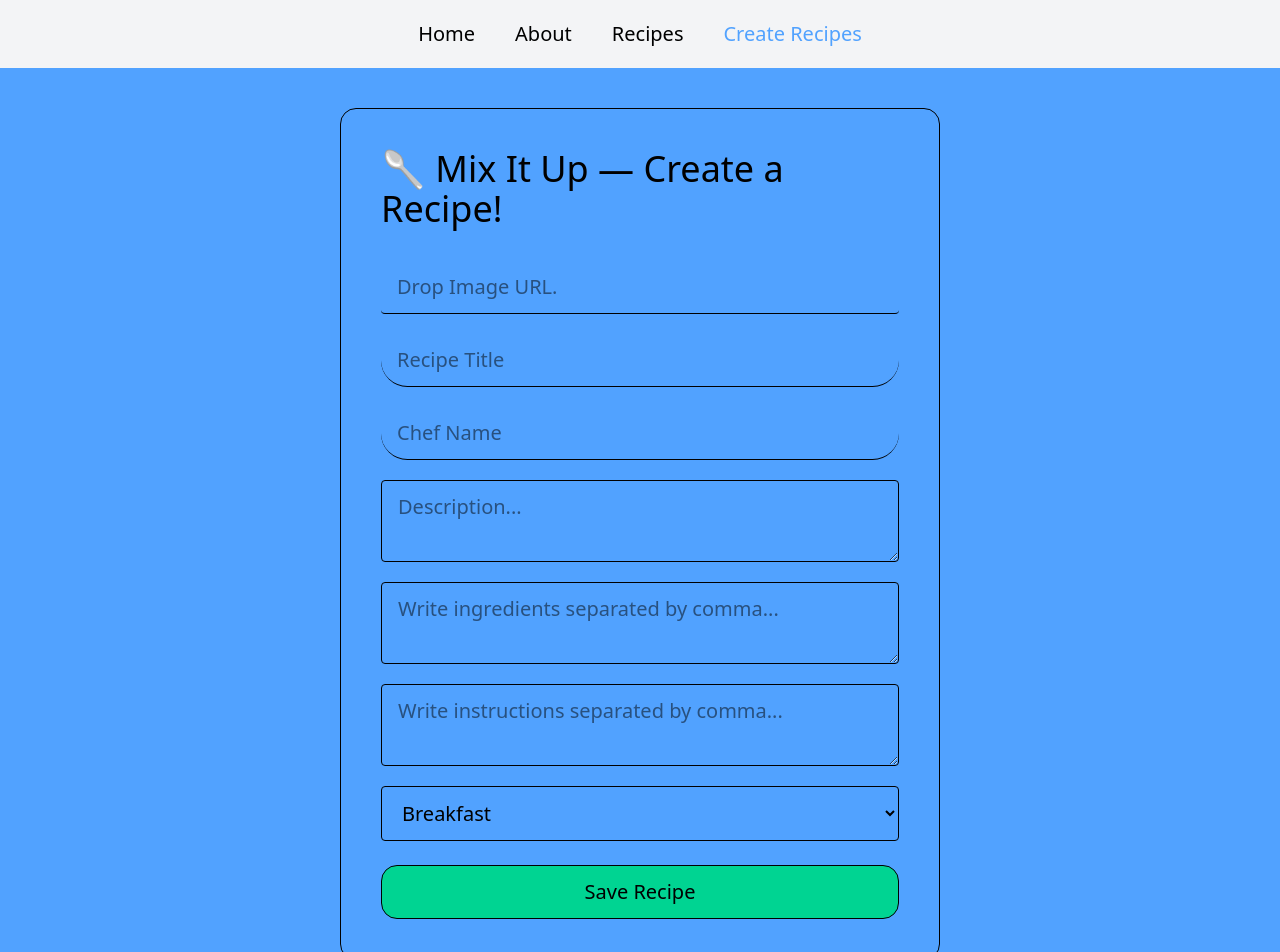
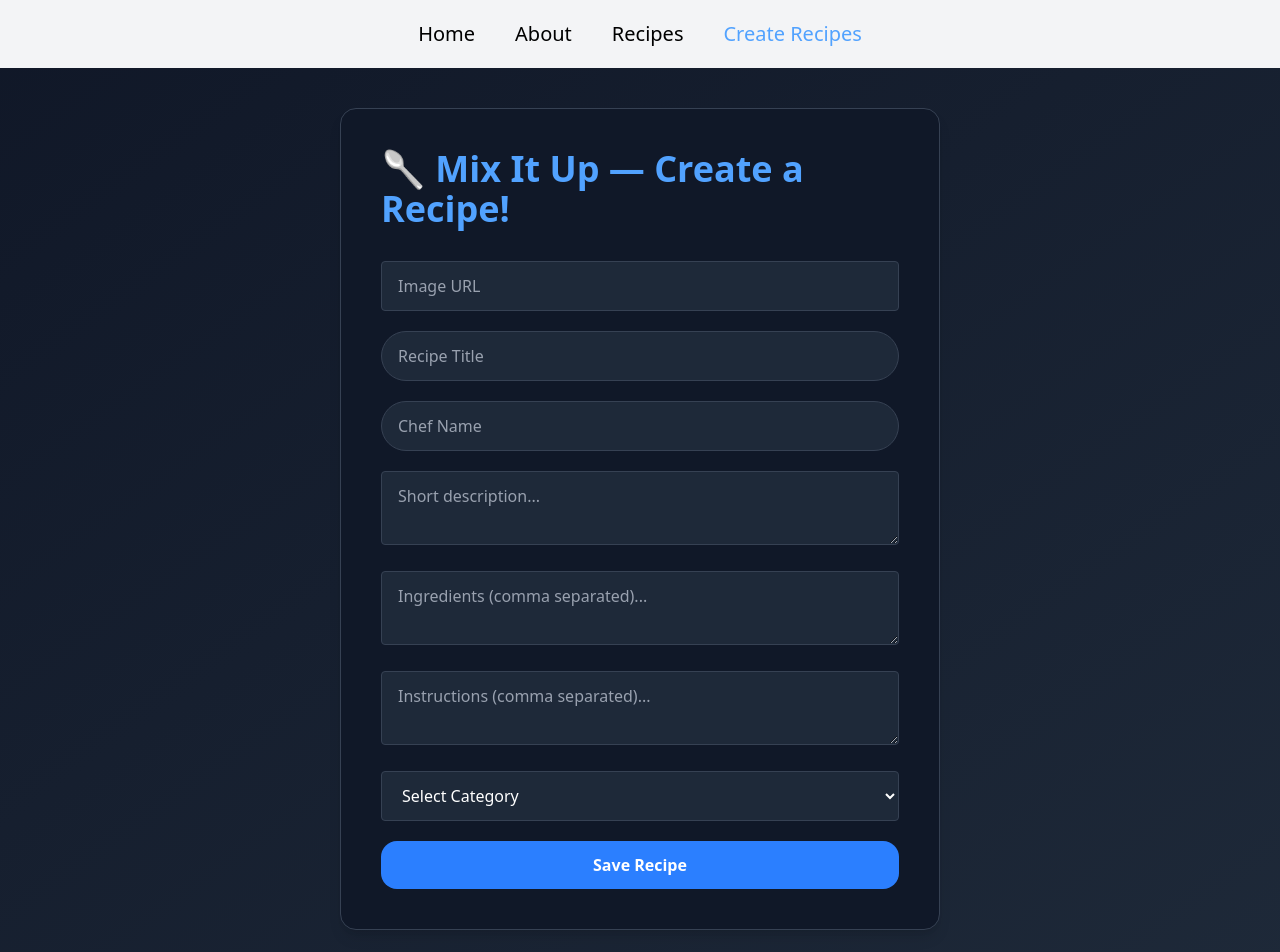
Before and after one commit to Krunal022/RecipeKeeper, a React (Vite) app: page /create-recipes in a window 1280 px wide. Shown: the top 952 px of the page. Built offline with nearby package versions, Linux system fonts and the light colour scheme.

Commit message:
final UI cleanup · dark theme, polished views

```diff
--- a/package.json
+++ b/package.json
@@ -11,6 +11,7 @@
   },
   "dependencies": {
     "@tailwindcss/vite": "^4.1.10",
+    "framer-motion": "^12.19.1",
     "nanoid": "^5.1.5",
     "react": "^19.1.0",
     "react-dom": "^19.1.0",
--- a/src/pages/Create.jsx
+++ b/src/pages/Create.jsx
@@ -11,23 +11,20 @@ const Create = () => {
   const { register, handleSubmit, reset } = useForm();
 
   const submitHandler = (recipe) => {
-  recipe.id = nanoid();
-
-  // Map form fields to correct object structure
     const newRecipe = {
-    id: recipe.id,
+      id: nanoid(),
       title: recipe.title,
       chef: recipe.chef,
       desc: recipe.desc,
       image: recipe.image,
-    ingredients: recipe.ingr, // map ingr -> ingredients
-    instructions: recipe.inst, // map inst -> instructions
+      ingredients: recipe.ingr,
+      instructions: recipe.inst,
       category: recipe.category,
     };
 
     setdata([...data, newRecipe]);
 
-  toast.success("New recipe created!", {
+    toast.success("✅ New recipe added!", {
       position: "top-right",
       autoClose: 1000,
       transition: Flip,
@@ -37,57 +34,60 @@ const Create = () => {
     navigate("/recipes");
   };
 
-
   return (
-    <div className="text-black w-full min-h-screen p-4 sm:p-6 md:p-10 flex justify-center items-start">
-      <div className="border rounded-2xl p-5 sm:p-8 md:p-10 w-full sm:w-11/12 md:w-3/4 lg:w-1/2">
-        <h1 className="mb-8 text-2xl sm:text-3xl md:text-4xl">
+    <div className="w-full min-h-screen bg-gradient-to-br from-gray-900 to-gray-800 flex justify-center items-start px-4 sm:px-6 md:px-10 py-10 text-white">
+      <div className="bg-gray-900 border border-gray-700 rounded-2xl p-5 sm:p-8 md:p-10 w-full sm:w-11/12 md:w-3/4 lg:w-1/2 shadow-lg">
+        <h1 className="mb-8 text-2xl sm:text-3xl md:text-4xl font-bold text-blue-400">
           🥄 Mix It Up — Create a Recipe!
         </h1>
-        <form onSubmit={handleSubmit(submitHandler)}>
+        <form onSubmit={handleSubmit(submitHandler)} className="space-y-5">
           <input
             {...register("image")}
             type="url"
-            placeholder="Drop Image URL."
-            className="block w-full mt-5 py-3 px-4 text-base sm:text-lg md:text-xl outline-0 rounded border-b text-black font-medium"
+            placeholder="Image URL"
+            className="w-full py-3 px-4 rounded border border-gray-700 bg-gray-800 text-white placeholder-gray-400 outline-none"
           />
           <input
             {...register("title")}
             type="text"
             placeholder="Recipe Title"
-            className="block w-full mt-5 py-3 px-4 text-base sm:text-lg md:text-xl outline-0 rounded-full border-b text-black font-medium"
+            className="w-full py-3 px-4 rounded-full border border-gray-700 bg-gray-800 text-white placeholder-gray-400 outline-none"
           />
           <input
             {...register("chef")}
             type="text"
             placeholder="Chef Name"
-            className="block w-full mt-5 py-3 px-4 text-base sm:text-lg md:text-xl outline-0 rounded-full border-b text-black font-medium"
+            className="w-full py-3 px-4 rounded-full border border-gray-700 bg-gray-800 text-white placeholder-gray-400 outline-none"
           />
           <textarea
             {...register("desc")}
-            placeholder="Description..."
-            className="block w-full mt-5 py-3 px-4 text-base sm:text-lg md:text-xl outline-0 rounded border text-black font-medium"
+            placeholder="Short description..."
+            className="w-full py-3 px-4 rounded border border-gray-700 bg-gray-800 text-white placeholder-gray-400 outline-none"
           ></textarea>
           <textarea
             {...register("ingr")}
-            placeholder="Write ingredients separated by comma..."
-            className="block w-full mt-5 py-3 px-4 text-base sm:text-lg md:text-xl outline-0 rounded border text-black font-medium"
+            placeholder="Ingredients (comma separated)..."
+            className="w-full py-3 px-4 rounded border border-gray-700 bg-gray-800 text-white placeholder-gray-400 outline-none"
           ></textarea>
           <textarea
             {...register("inst")}
-            placeholder="Write instructions separated by comma..."
-            className="block w-full mt-5 py-3 px-4 text-base sm:text-lg md:text-xl outline-0 rounded border text-black font-medium"
+            placeholder="Instructions (comma separated)..."
+            className="w-full py-3 px-4 rounded border border-gray-700 bg-gray-800 text-white placeholder-gray-400 outline-none"
           ></textarea>
           <select
             {...register("category")}
-            className="block w-full mt-5 py-3 px-4 text-base sm:text-lg md:text-xl outline-0 rounded border text-black font-medium"
+            className="w-full py-3 px-4 rounded border border-gray-700 bg-gray-800 text-white outline-none"
           >
+            <option value="">Select Category</option>
             <option value="breakfast">Breakfast</option>
             <option value="lunch">Lunch</option>
             <option value="supper">Supper</option>
             <option value="dinner">Dinner</option>
           </select>
-          <button className="mt-6 w-full py-3 bg-emerald-400 text-base sm:text-lg md:text-xl text-black border rounded-2xl active:scale-95 cursor-pointer">
+          <button
+            type="submit"
+            className="w-full py-3 bg-blue-500 hover:bg-blue-600 transition-all text-base text-white font-semibold rounded-2xl active:scale-95"
+          >
             Save Recipe
           </button>
         </form>
--- a/src/pages/SingleRecipe.jsx
+++ b/src/pages/SingleRecipe.jsx
@@ -11,7 +11,8 @@ const SingleRecipe = () => {
   const recipe = data.find((recipe) => params.id == recipe.id);
 
   const { register, handleSubmit, reset } = useForm({
-    defaultValues: {
+    defaultValues: recipe
+      ? {
           title: recipe.title,
           image: recipe.image,
           chef: recipe.chef,
@@ -19,22 +20,22 @@ const SingleRecipe = () => {
           ingr: recipe.ingredients,
           inst: recipe.instructions,
           category: recipe.category,
-    },
+        }
+      : {},
   });
+
   const submitHandler = (recipeFormData) => {
     const index = data.findIndex((recipe) => params.id == recipe.id);
-
     const updatedRecipe = [...data];
 
-  // Convert form data fields to correct keys
     updatedRecipe[index] = {
       ...updatedRecipe[index],
       title: recipeFormData.title,
       image: recipeFormData.image,
       chef: recipeFormData.chef,
       desc: recipeFormData.desc,
-    ingredients: recipeFormData.ingr,  // <- map correctly
-    instructions: recipeFormData.inst, // <- map correctly
+      ingredients: recipeFormData.ingr,
+      instructions: recipeFormData.inst,
       category: recipeFormData.category,
     };
 
@@ -64,15 +65,14 @@ const SingleRecipe = () => {
     color: "#fff",
   };
 
-  // If recipe is found
   return recipe ? (
-    <div className="flex flex-col md:flex-row w-full px-4 md:px-10 py-6 gap-6">
+    <div className="flex flex-col md:flex-row w-full px-4 md:px-10 py-6 gap-6 text-white bg-gradient-to-br from-gray-900 to-gray-800 min-h-screen">
       {/* Left Section - Recipe Details */}
       <div
         style={glassStyle}
         className="md:w-[45%] w-full p-4 md:p-6 rounded-2xl border flex flex-col"
       >
-        <h1 className="text-2xl md:text-3xl capitalize font-semibold text-black mb-3">
+        <h1 className="text-2xl md:text-3xl capitalize font-semibold text-blue-400 mb-3">
           {recipe.title}
         </h1>
 
@@ -82,18 +82,18 @@ const SingleRecipe = () => {
           alt={recipe.title}
         />
 
-        <h2 className="text-lg md:text-xl capitalize font-semibold text-blue-600">
+        <h2 className="text-lg md:text-xl capitalize font-semibold text-green-400">
           Chef: {recipe.chef}
         </h2>
 
-        <h3 className="text-md md:text-lg capitalize text-black">
+        <h3 className="text-md md:text-lg capitalize text-gray-300">
           Category: {recipe.category}
         </h3>
 
-        <p className="my-3 text-sm md:text-md text-indigo-900">{recipe.desc}</p>
+        <p className="my-3 text-sm md:text-md text-gray-400">{recipe.desc}</p>
 
         <div className="mb-4">
-          <h2 className="text-xl text-green-700 font-semibold mb-1">
+          <h2 className="text-xl text-green-400 font-semibold mb-1">
             Ingredients:
           </h2>
           <ul className="list-disc list-inside text-sm">
@@ -101,7 +101,7 @@ const SingleRecipe = () => {
               .split(",")
               .filter((item) => item.trim() !== "")
               .map((item, index) => (
-                <li key={index} className="text-black">
+                <li key={index} className="text-gray-200">
                   {item.trim()}
                 </li>
               ))}
@@ -109,7 +109,7 @@ const SingleRecipe = () => {
         </div>
 
         <div>
-          <h2 className="text-xl text-green-700 font-semibold mb-1">
+          <h2 className="text-xl text-green-400 font-semibold mb-1">
             Instructions:
           </h2>
           <ol className="list-decimal list-inside text-sm">
@@ -117,7 +117,7 @@ const SingleRecipe = () => {
               .split(",")
               .filter((step) => step.trim() !== "")
               .map((step, index) => (
-                <li key={index} className="text-black">
+                <li key={index} className="text-gray-200">
                   {step.trim()}
                 </li>
               ))}
@@ -130,46 +130,46 @@ const SingleRecipe = () => {
         className="md:w-[50%] w-full pt-5 md:pt-10"
         onSubmit={handleSubmit(submitHandler)}
       >
-        <h1 className="text-2xl md:text-3xl font-semibold text-black mb-5">
+        <h1 className="text-2xl md:text-3xl font-semibold text-white mb-5">
           Update / Delete Recipe
         </h1>
         <input
           {...register("image")}
           type="url"
           placeholder="Drop Image URL"
-          className="w-full py-2 pl-5 text-base md:text-xl mb-4 rounded border text-black outline-0"
+          className="w-full py-2 pl-5 mb-4 rounded border border-gray-700 bg-gray-800 text-white outline-none"
         />
         <input
           {...register("title")}
           type="text"
           placeholder="Recipe Title"
-          className="w-full py-2 pl-5 text-base md:text-xl mb-4 rounded border text-black outline-0"
+          className="w-full py-2 pl-5 mb-4 rounded border border-gray-700 bg-gray-800 text-white outline-none"
         />
         <input
           {...register("chef")}
           type="text"
           placeholder="Chef Name"
-          className="w-full py-2 pl-5 text-base md:text-xl mb-4 rounded border text-black outline-0"
+          className="w-full py-2 pl-5 mb-4 rounded border border-gray-700 bg-gray-800 text-white outline-none"
         />
         <textarea
           {...register("desc")}
           placeholder="Description..."
-          className="w-full min-h-[80px] py-2 pl-3 text-base rounded border text-black outline-0 mb-4"
+          className="w-full py-2 pl-4 mb-4 rounded border border-gray-700 bg-gray-800 text-white outline-none"
         ></textarea>
         <textarea
           {...register("ingr")}
           placeholder="Ingredients (comma separated)..."
-          className="w-full min-h-[80px] py-2 pl-3 text-base rounded border text-black outline-0 mb-4"
+          className="w-full py-2 pl-4 mb-4 rounded border border-gray-700 bg-gray-800 text-white outline-none"
         ></textarea>
         <textarea
           {...register("inst")}
           placeholder="Instructions (comma separated)..."
-          className="w-full min-h-[100px] py-2 pl-3 text-base rounded border text-black outline-0 mb-4"
+          className="w-full py-2 pl-4 mb-4 rounded border border-gray-700 bg-gray-800 text-white outline-none"
         ></textarea>
 
         <select
           {...register("category")}
-          className="w-full py-2 text-base text-black border rounded mb-4"
+          className="w-full py-2 px-4 mb-4 rounded border border-gray-700 bg-gray-800 text-white outline-none"
         >
           <option value="breakfast">Breakfast</option>
           <option value="lunch">Lunch</option>
@@ -180,14 +180,14 @@ const SingleRecipe = () => {
         <div className="flex flex-col sm:flex-row gap-4 mt-4">
           <button
             type="submit"
-            className="px-4 py-2 bg-emerald-400 border cursor-pointer text-black text-base rounded-2xl active:scale-95"
+            className="px-4 py-2 bg-blue-500 hover:bg-blue-600 transition-all text-white rounded-2xl active:scale-95"
           >
             Update Recipe
           </button>
           <button
             type="button"
             onClick={DeleteHandler}
-            className="px-4 py-2 bg-red-400 border cursor-pointer text-black text-base rounded-2xl active:scale-95"
+            className="px-4 py-2 bg-red-500 hover:bg-red-600 transition-all text-white rounded-2xl active:scale-95"
           >
             Delete Recipe
           </button>
@@ -195,8 +195,17 @@ const SingleRecipe = () => {
       </form>
     </div>
   ) : (
-    <div className="text-center mt-10 text-red-500 text-xl">
-      No recipe found!
+    <div className="flex flex-col justify-center items-center min-h-[60vh] text-center px-6 bg-gradient-to-br from-gray-900 to-gray-800 text-white">
+      <h2 className="text-4xl font-bold text-red-400 mb-2">🚫 Oops!</h2>
+      <p className="text-lg text-gray-300 mb-4">
+        We couldn’t find that recipe. Maybe it was deleted or the link is broken.
+      </p>
+      <button
+        onClick={() => navigate("/recipes")}
+        className="px-5 py-2 rounded-full bg-blue-500 hover:bg-blue-600 text-white text-sm mt-2 transition-all"
+      >
+        🔙 Back to Recipes
+      </button>
     </div>
   );
 };
```
Also changed, not shown: src/components/RecipeCard.jsx (+5 -5 lines), src/pages/About.jsx (+11 -1 lines), src/pages/Home.jsx (+37 -8 lines), src/pages/Recipes.jsx (+17 -6 lines), 1 other file (tests, documents, lock files or other folders). Lines whose indentation alone changed are shown as unchanged.
